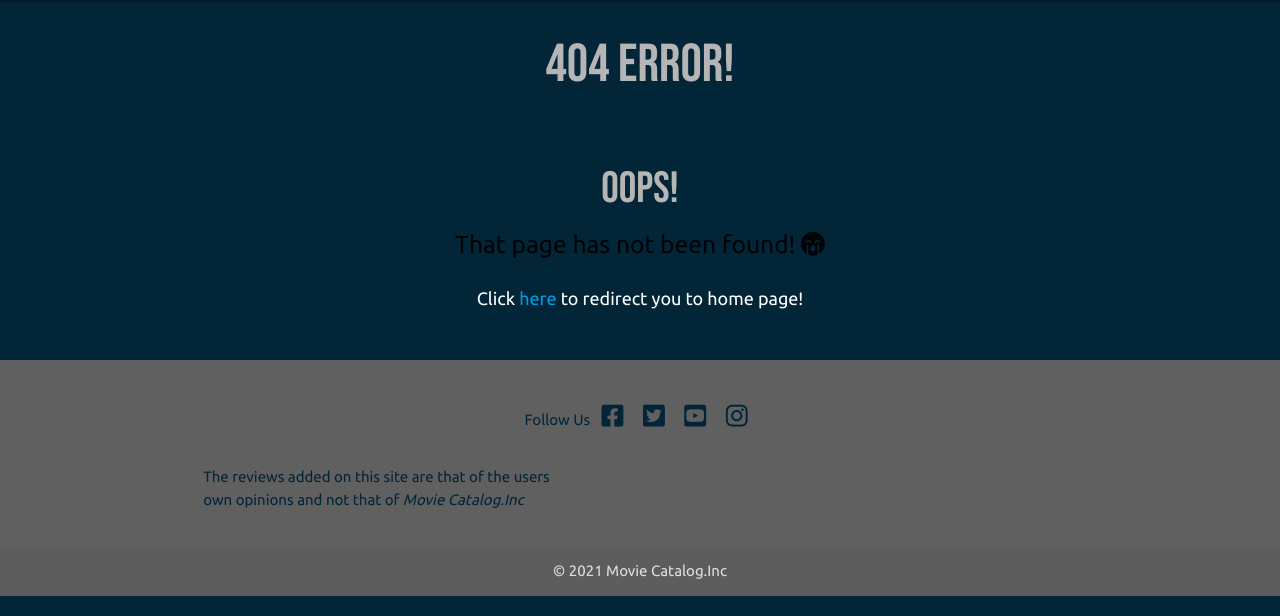
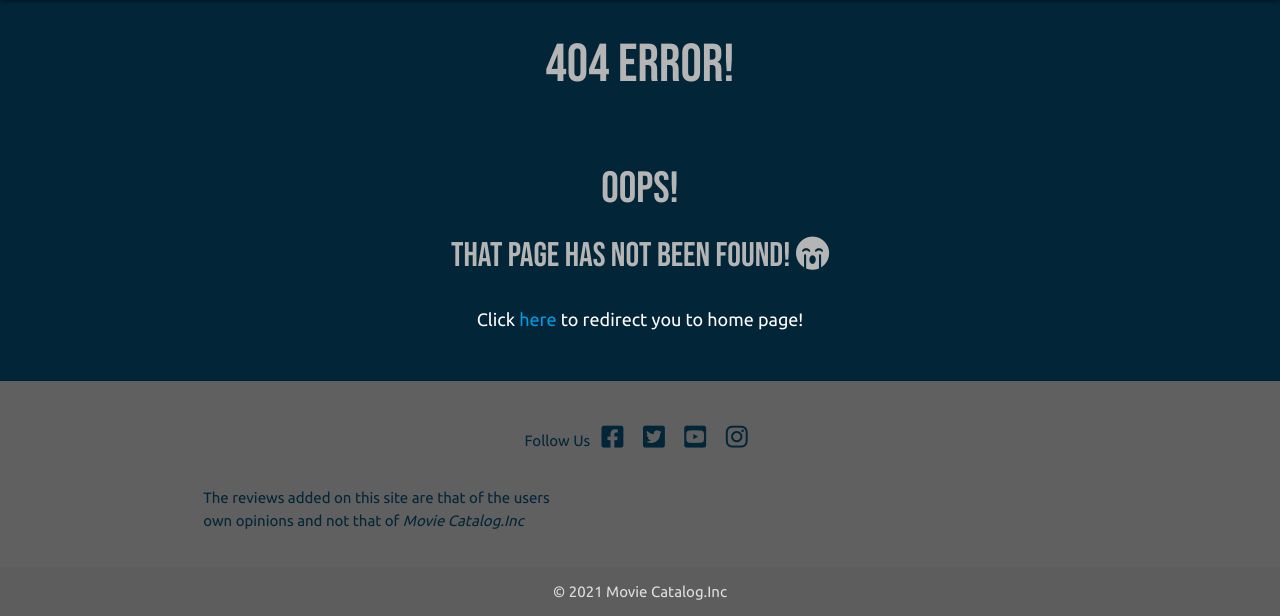
Before and after one commit to Ashb87/Ms3-Movie-Review, a Flask app: template templates/error_pages/404.html in a window 1280 px wide. Shown: the part 64-680 px from the top of the page. Run offline with Flask 2, Linux system fonts and the light colour scheme; the template is opened without the code that fills it, so the values that code supplies are empty; some libraries are stand-ins or nearby versions.

Commit message:
changed heading size displaying error

```diff
--- a/templates/error_pages/404.html
+++ b/templates/error_pages/404.html
@@ -14,8 +14,8 @@
         <div class="row">
             <div class="col s12">
                 <h3>Oops!</h3>
-                <h5>That page has not been found!
-                    <span><i class="fas fa-sad-cry" aria-hidden="true"></i></span></h5>
+                <h4>That page has not been found!
+                    <span><i class="fas fa-sad-cry" aria-hidden="true"></i></span></h4>
             </div>
 
             <div class="col s12">
--- a/templates/error_pages/500.html
+++ b/templates/error_pages/500.html
@@ -14,8 +14,8 @@
         <div class="row">
             <div class="col s12">
                 <h3 class="error-heading">Oops!</h3>
-                <h5>Something went wrong with our server!
-                    <span><i class="fas fa-sad-cry" aria-hidden="true"></i></span></h5>
+                <h4>Something went wrong with our server!
+                    <span><i class="fas fa-sad-cry" aria-hidden="true"></i></span></h4>
             </div>
 
             <div class="col s12">
```
